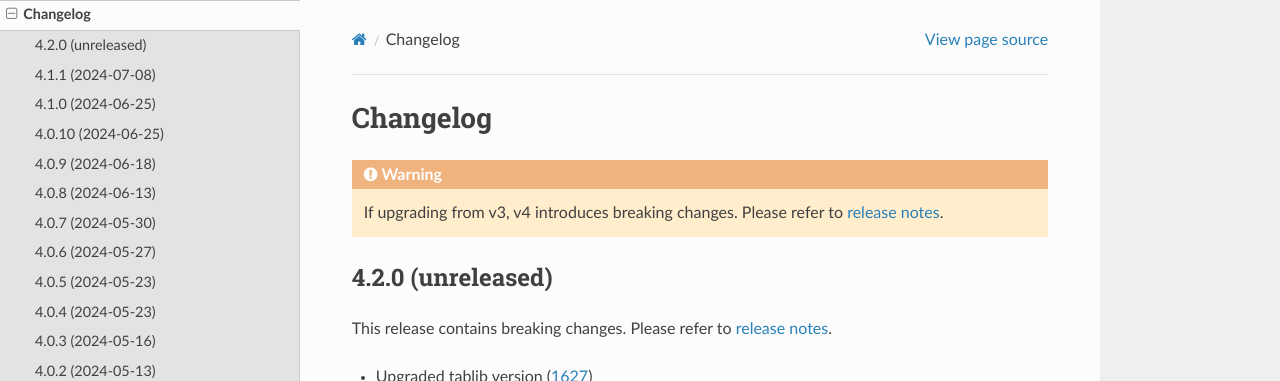
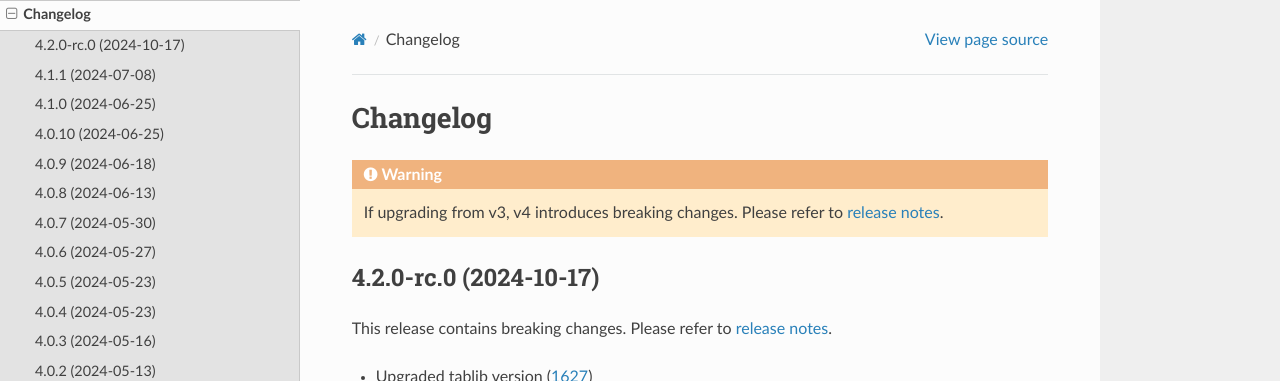
Before and after one commit to django-import-export/django-import-export, a Sphinx documentation site: the page built from docs/changelog.rst, in a window 1280 px wide and 900 px high. Shown: the top 381 px of the window. Built offline with Sphinx 7.4.7 and the Read the Docs theme 3.1.0, drawn with Linux system fonts in a browser that asks for light colours; pages that are not in the unit, such as notebooks, are missing from menus; the version number could not be read and is left out.

Commit message:
Added 4.2.0-rc.0 date

```diff
--- a/docs/changelog.rst
+++ b/docs/changelog.rst
@@ -5,8 +5,8 @@ Changelog
 
     If upgrading from v3, v4 introduces breaking changes.  Please refer to :doc:`release notes<release_notes>`.
 
-4.2.0 (unreleased)
-------------------
+4.2.0-rc.0 (2024-10-17)
+-----------------------
 
 This release contains breaking changes.  Please refer to :doc:`release notes<release_notes>`.
 
```
